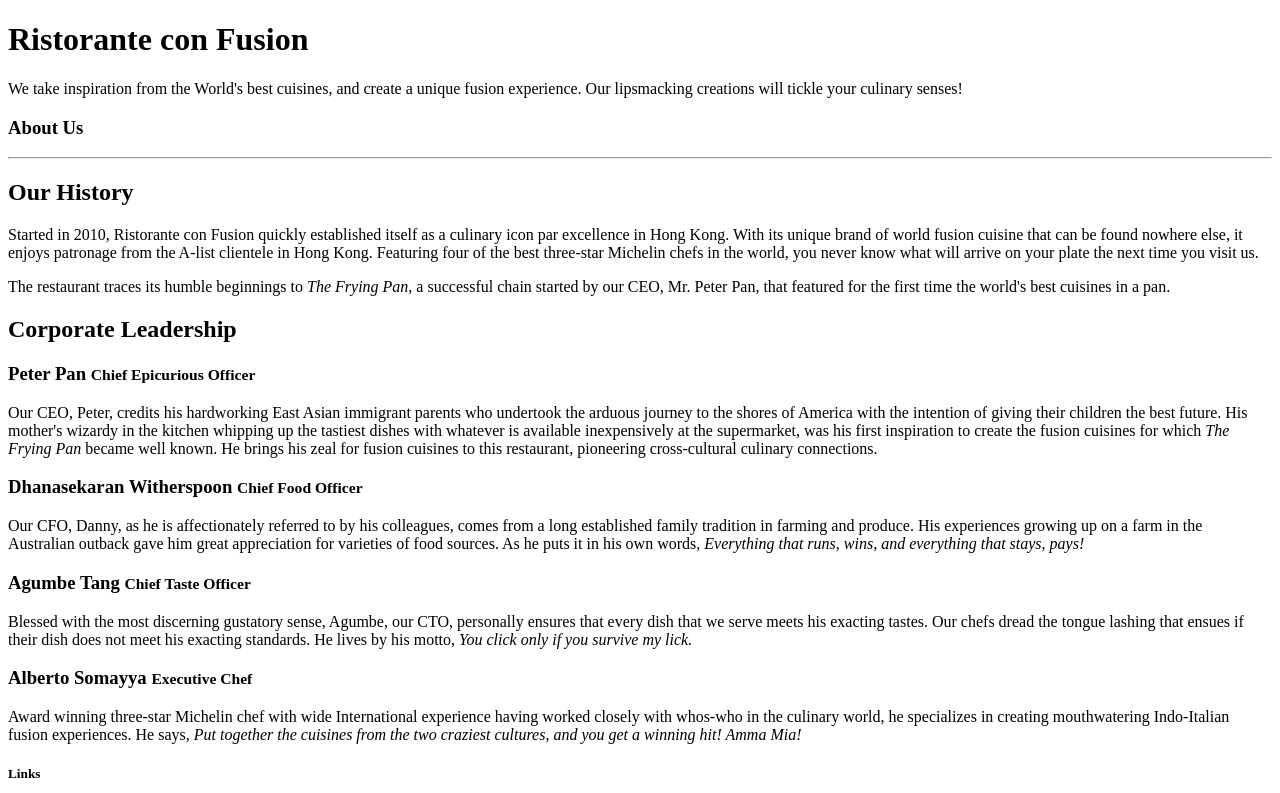
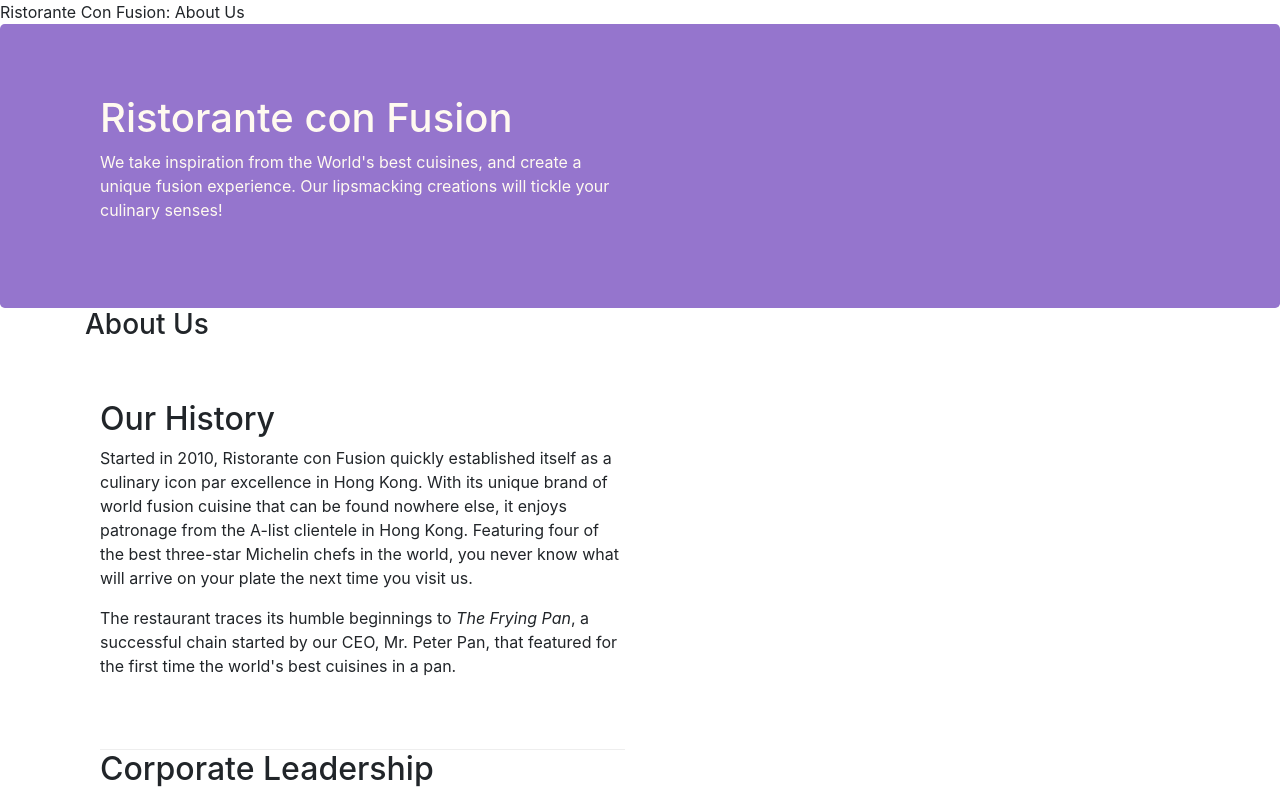
Before and after one commit to x1jinchu1x/conFusionBootstrap4, a website: page aboutus.html in a window 1280 px wide. Shown: the top 793 px of the page. Drawn offline with nearby package versions, Linux system fonts and the light colour scheme.

Commit message:
Bootstrap4 Assignment 1 Complete

```diff
--- a/aboutus.html
+++ b/aboutus.html
@@ -2,7 +2,14 @@
 <html lang="en">
 
 <head>
+    <!-- Required meta tags always come first -->
+    <meta charset="utf-8">
+    <meta name="viewport" content="width=device-width, initial-scale=1, shrink-to-fit=no">
+    <meta http-equiv="x-ua-compatible" content="ie=edge">
 
+    <!-- Bootstrap CSS -->
+    <link rel="stylesheet" href="node_modules/bootstrap/dist/css/bootstrap.min.css">
+    <link rel="stylesheet" href="css/styles.css"
     <title>Ristorante Con Fusion: About Us</title>
 
 </head>
@@ -22,16 +29,16 @@
         </div>
     </header>
 
-    <div>
-        <div>
-            <div>
+    <div class="container">
+        <div class="col-12">
+            <div class="row">
                <h3>About Us</h3>
                <hr>
             </div>
         </div>
 
-        <div>
-            <div>
+        <div class="col-12 col-sm-6">
+            <div class="row-content">
                 <h2>Our History</h2>
                 <p>Started in 2010, Ristorante con Fusion quickly established itself as a culinary icon par excellence in Hong Kong. With its unique brand of world fusion cuisine that can be found nowhere else, it enjoys patronage from the A-list clientele in Hong Kong.  Featuring four of the best three-star Michelin chefs in the world, you never know what will arrive on your plate the next time you visit us.</p>
                 <p>The restaurant traces its humble beginnings to <em>The Frying Pan</em>, a successful chain started by our CEO, Mr. Peter Pan, that featured for the first time the world's best cuisines in a pan.</p>
@@ -41,17 +48,17 @@
         </div>
 
 
-        <div>
+        <div class="col-12">
             <div>
                 <h2>Corporate Leadership</h2>
                 <h3>Peter Pan <small>Chief Epicurious Officer</small></h3>
-                <p>Our CEO, Peter, credits his hardworking East Asian immigrant parents who undertook the arduous journey to the shores of America with the intention of giving their children the best future. His mother's wizardy in the kitchen whipping up the tastiest dishes with whatever is available inexpensively at the supermarket, was his first inspiration to create the fusion cuisines for which <em>The Frying Pan</em> became well known. He brings his zeal for fusion cuisines to this restaurant, pioneering cross-cultural culinary connections.</p>
+                <p class="d-none d-sm-block">Our CEO, Peter, credits his hardworking East Asian immigrant parents who undertook the arduous journey to the shores of America with the intention of giving their children the best future. His mother's wizardy in the kitchen whipping up the tastiest dishes with whatever is available inexpensively at the supermarket, was his first inspiration to create the fusion cuisines for which <em>The Frying Pan</em> became well known. He brings his zeal for fusion cuisines to this restaurant, pioneering cross-cultural culinary connections.</p>
                 <h3>Dhanasekaran Witherspoon <small>Chief Food Officer</small></h3>
-                <p>Our CFO, Danny, as he is affectionately referred to by his colleagues, comes from a long established family tradition in farming and produce. His experiences growing up on a farm in the Australian outback gave him great appreciation for varieties of food sources. As he puts it in his own words, <em>Everything that runs, wins, and everything that stays, pays!</em></p>
+                <p class="d-none d-sm-block">Our CFO, Danny, as he is affectionately referred to by his colleagues, comes from a long established family tradition in farming and produce. His experiences growing up on a farm in the Australian outback gave him great appreciation for varieties of food sources. As he puts it in his own words, <em>Everything that runs, wins, and everything that stays, pays!</em></p>
                 <h3>Agumbe Tang <small>Chief Taste Officer</small></h3>
-                <p>Blessed with the most discerning gustatory sense, Agumbe, our CTO, personally ensures that every dish that we serve meets his exacting tastes. Our chefs dread the tongue lashing that ensues if their dish does not meet his exacting standards. He lives by his motto, <em>You click only if you survive my lick.</em></p>
+                <p class="d-none d-sm-block">Blessed with the most discerning gustatory sense, Agumbe, our CTO, personally ensures that every dish that we serve meets his exacting tastes. Our chefs dread the tongue lashing that ensues if their dish does not meet his exacting standards. He lives by his motto, <em>You click only if you survive my lick.</em></p>
                 <h3>Alberto Somayya <small>Executive Chef</small></h3>
-                <p>Award winning three-star Michelin chef with wide International experience having worked closely with whos-who in the culinary world, he specializes in creating mouthwatering Indo-Italian fusion experiences. He says, <em>Put together the cuisines from the two craziest cultures, and you get a winning hit! Amma Mia!</em></p>
+                <p class="d-none d-sm-block">Award winning three-star Michelin chef with wide International experience having worked closely with whos-who in the culinary world, he specializes in creating mouthwatering Indo-Italian fusion experiences. He says, <em>Put together the cuisines from the two craziest cultures, and you get a winning hit! Amma Mia!</em></p>
             </div>
        </div>
 
@@ -98,7 +105,10 @@
            </div>
         </div>
     </footer>
-
+    <!-- jQuery first, then Popper.js, then Bootstrap JS. -->
+    <script src="node_modules/jquery/dist/jquery.slim.min.js"></script>
+    <script src="node_modules/popper.js/dist/umd/popper.min.js"></script>
+    <script src="node_modules/bootstrap/dist/js/bootstrap.min.js"></script>
 </body>
 
 </html>
```
